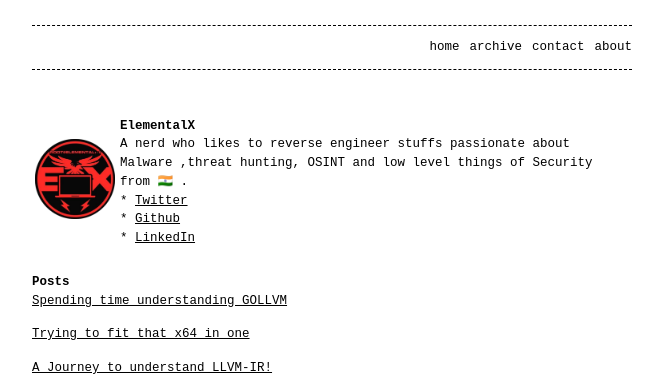
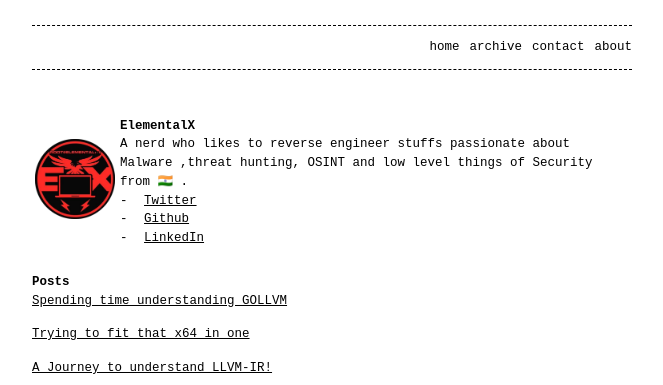
Before and after one commit to RixedLabs/RixedLabs.github.io, a Jekyll site: the page built from elementalx.md, in a window 1280 px wide. Shown: the top 385 px of the page, without its empty margins (308-971 px from the left). Built offline with Jekyll 4.4.1, drawn with Linux system fonts in a browser that asks for light colours; our own code applies the rules of GitHub Pages for plain Markdown files.

Commit message:
Update elementalx.md

```diff
--- a/elementalx.md
+++ b/elementalx.md
@@ -6,10 +6,11 @@
      <td><img src="/assets/images/elemental.png" alt="..." width="80" height="80" style="float:left"></td>
         <td><b> <strong>ElementalX </strong></b> <br>
         A nerd who likes to reverse engineer stuffs passionate about Malware ,threat hunting, OSINT and low level things of Security from 🇮🇳 .
-        <br>
-* <a href="https://twitter.com/elementalx2">Twitter</a> <br>
-* <a href="https://github.com/xelemental">Github</a> <br>
-* <a href="https://www.linkedin.com/in/subhajeet-singha-b238951a9/">LinkedIn</a> <br>
+        <ul>
+          <li> <a href="https://twitter.com/elementalx2">Twitter</a> </li>
+          <li> <a href="https://github.com/xelemental">Github</a> </li>
+          <li> <a href="https://www.linkedin.com/in/subhajeet-singha-b238951a9/">LinkedIn</a> </li>
+          </ul>
       </td>
   </tr> <br>
 </table>
```
